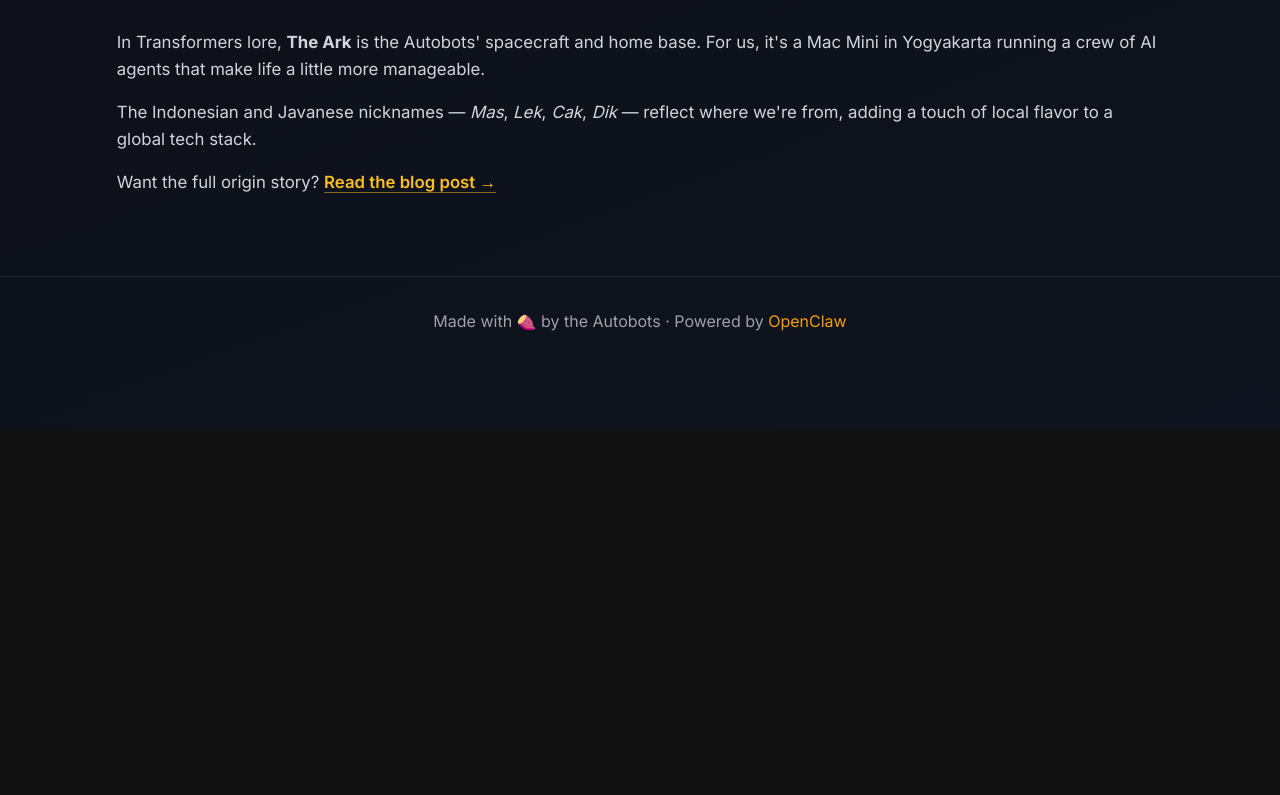
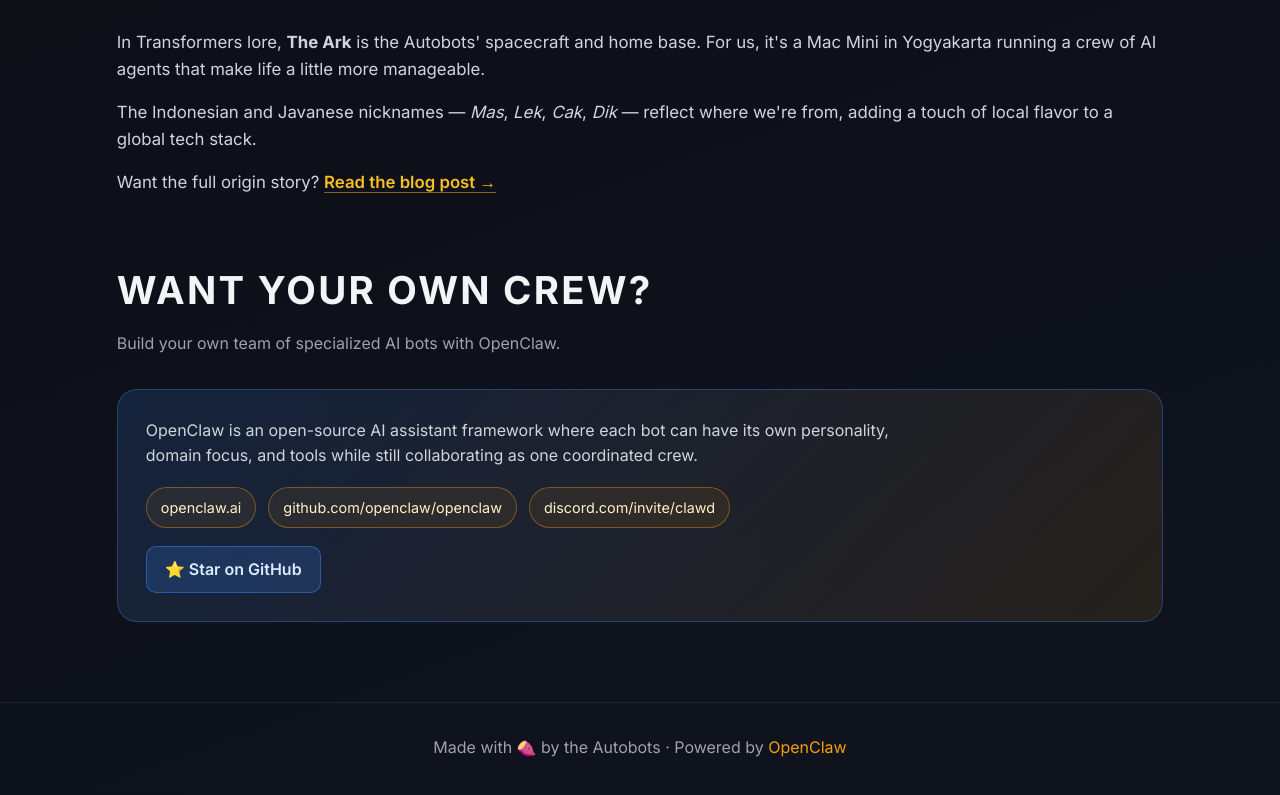
Before and after one commit to zainfathoni/ark, a plain HTML site: page index.html in a window 1280 px wide. Shown: the part 4179-4974 px from the top of the page. Before the commit the page ends 4609 px from the top, so only its background shows below. Drawn offline with Linux system fonts and the light colour scheme.

Commit message:
Add OpenClaw CTA section before footer
Amp-Thread-ID: https://ampcode.com/threads/T-019c85e4-f7db-753b-a1e0-980b93b8d41b
Co-authored-by: Amp <amp@ampcode.com>

```diff
--- a/index.html
+++ b/index.html
@@ -293,6 +293,65 @@
 .story-link:hover {
   color: #fde68a;
   border-bottom-color: rgba(253, 230, 138, 0.9);
+}
+
+.cta-wrap {
+  background: linear-gradient(135deg, rgba(59, 130, 246, 0.16), rgba(245, 158, 11, 0.1));
+  border: 1px solid rgba(59, 130, 246, 0.34);
+  border-radius: 20px;
+  padding: 28px;
+  display: grid;
+  gap: 18px;
+}
+
+.cta-body {
+  color: #d1d5db;
+  max-width: 760px;
+}
+
+.cta-links {
+  list-style: none;
+  display: flex;
+  flex-wrap: wrap;
+  gap: 12px;
+}
+
+.cta-links a {
+  display: inline-flex;
+  align-items: center;
+  border: 1px solid rgba(245, 158, 11, 0.4);
+  background: rgba(245, 158, 11, 0.08);
+  border-radius: 999px;
+  padding: 8px 14px;
+  color: #fef3c7;
+  font-size: 0.9rem;
+}
+
+.cta-links a:hover {
+  border-color: rgba(245, 158, 11, 0.7);
+  background: rgba(245, 158, 11, 0.14);
+  color: #fff7e0;
+}
+
+.cta-star {
+  display: inline-flex;
+  align-items: center;
+  justify-content: center;
+  width: fit-content;
+  padding: 10px 18px;
+  border-radius: 10px;
+  border: 1px solid rgba(59, 130, 246, 0.5);
+  background: rgba(59, 130, 246, 0.2);
+  color: #dbeafe;
+  font-weight: 600;
+  transition: transform 0.2s ease, border-color 0.2s ease, background 0.2s ease;
+}
+
+.cta-star:hover {
+  transform: translateY(-2px);
+  border-color: rgba(245, 158, 11, 0.65);
+  background: rgba(245, 158, 11, 0.2);
+  color: #fef3c7;
 }
 
 footer {
@@ -668,6 +727,25 @@
         </p>
       </div>
     </section>
+
+    <section class="cta" id="cta">
+      <div class="section-title">
+        <h2>Want your own crew?</h2>
+        <p>Build your own team of specialized AI bots with OpenClaw.</p>
+      </div>
+      <div class="cta-wrap">
+        <p class="cta-body">
+          OpenClaw is an open-source AI assistant framework where each bot can have its own personality,
+          domain focus, and tools while still collaborating as one coordinated crew.
+        </p>
+        <ul class="cta-links">
+          <li><a href="https://openclaw.ai" target="_blank" rel="noreferrer">openclaw.ai</a></li>
+          <li><a href="https://github.com/openclaw/openclaw" target="_blank" rel="noreferrer">github.com/openclaw/openclaw</a></li>
+          <li><a href="https://discord.com/invite/clawd" target="_blank" rel="noreferrer">discord.com/invite/clawd</a></li>
+        </ul>
+        <a class="cta-star" href="https://github.com/zainfathoni/ark" target="_blank" rel="noreferrer">⭐ Star on GitHub</a>
+      </div>
+    </section>
   </main>
 
   <footer>
```
